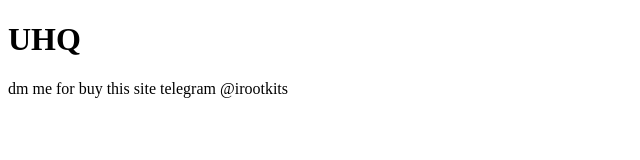
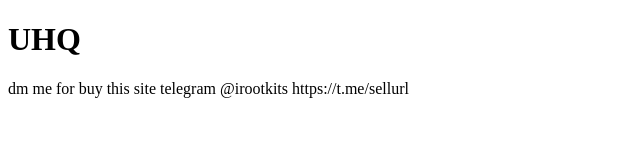
Before and after one commit to irootkits/onrender-site, a plain HTML site: page index.html in a window 1280 px wide. Shown: the whole page, without its empty margins (0-640 px from the left). Drawn offline with Linux system fonts and the light colour scheme.

Commit message:
Add files via upload

```diff
--- a/index.html
+++ b/index.html
@@ -6,6 +6,6 @@
   </head>
   <body>
     <h1>UHQ</h1>
-    <p>dm me for buy this site telegram @irootkits</p>
+    <p>dm me for buy this site telegram @irootkits https://t.me/sellurl</p>
   </body>
 </html>
```
